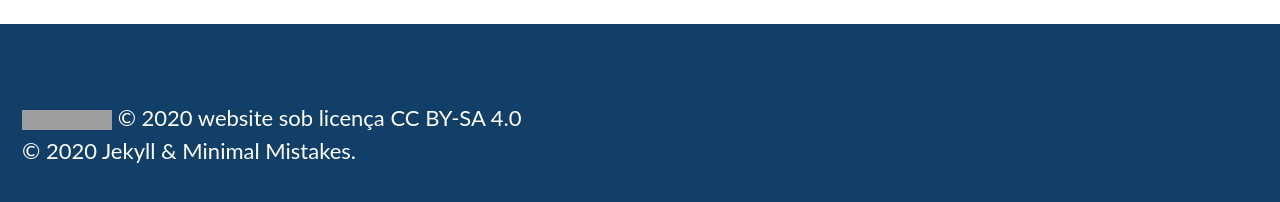
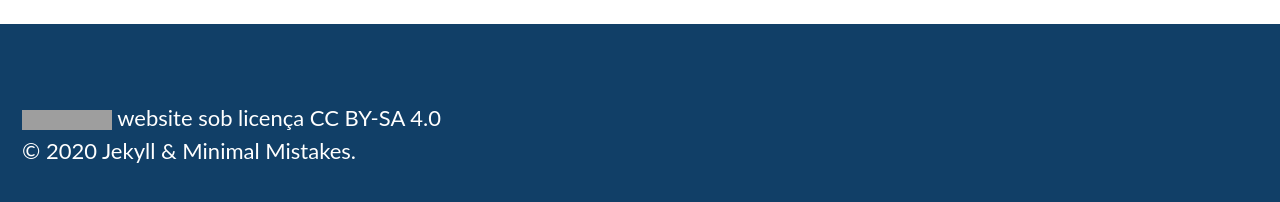
Before and after one commit to milenalauschner/MM, a Jekyll site: the page built from index.md, in a window 1280 px wide and 900 px high, scrolled down 429 px. Shown: the part 689-891 px from the top of the window. Built offline with Jekyll 4.4.1, drawn with Linux system fonts in a browser that asks for light colours; cached includes are drawn as plain includes; nearby versions of some CDN libraries; some web fonts are replaced; grey boxes are pictures that could not be loaded.

Commit message:
Update footer.html

```diff
--- a/_includes/footer.html
+++ b/_includes/footer.html
@@ -8,7 +8,7 @@
 
 <div class="outer">
     <div id="footer-info" class="inner">
-      <img src="https://licensebuttons.net/l/by-sa/3.0/88x31.png" alt="CC BY-SA"> &copy; 2020 website sob licença <a href="https://creativecommons.org/licenses/by-sa/4.0/" target="_blank"> CC BY-SA 4.0</a>
+      <img src="https://licensebuttons.net/l/by-sa/3.0/88x31.png" alt="CC BY-SA"> website sob licença <a href="https://creativecommons.org/licenses/by-sa/4.0/" target="_blank"> CC BY-SA 4.0</a>
     </div>
   </div>
 <div class="page__footer-copyright">&copy; {{ site.time | date: '%Y' }}  <a href="https://jekyllrb.com" rel="nofollow">Jekyll</a> &amp; <a href="https://mademistakes.com/work/minimal-mistakes-jekyll-theme/" rel="nofollow">Minimal Mistakes</a>.</div>
```
